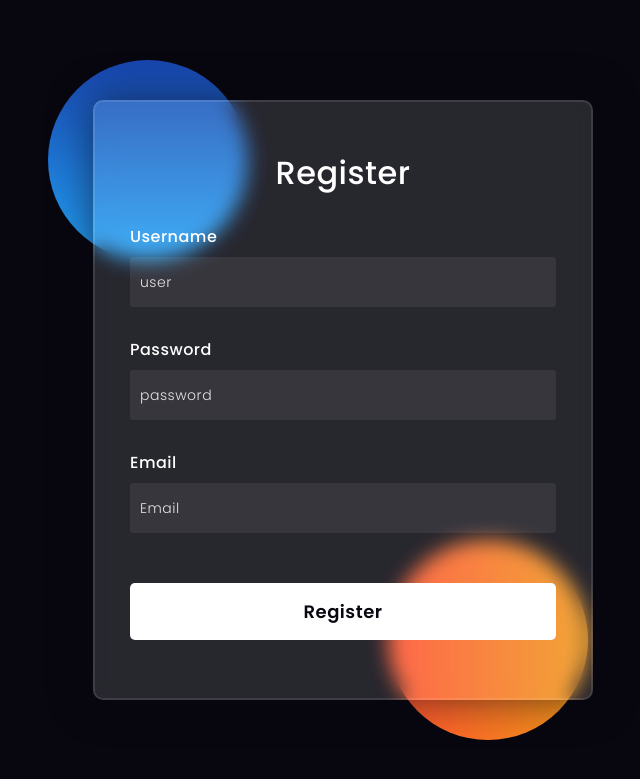
After one commit to bthecs/programacion1, a Flask app: template frontend/main/templates/register.html in a window 1280 px wide. The commit adds this page. Shown: the top 779 px of the page, without its empty margins (297-937 px from the left). Run offline with Flask 2, Linux system fonts and the light colour scheme; the template is opened without the code that fills it, so the values that code supplies are empty; parts of the project's set-up code (start-up, migrations or seed data) failed here and were passed over.

Commit message:
crud update

```diff
--- a/backend/main/__init__.py
+++ b/backend/main/__init__.py
@@ -43,7 +43,7 @@ def create_app():
 
 
     app.config['JWT_SECRET_KEY'] = os.getenv('JWT_SECRET_KEY')
-    app.config['JWT_ACCESS_TOKEN_EXPIRES'] = int(os.getenv('JWT_ACCESS_TOKEN_EXPIRES'))
+    app.config['JWT_ACCESS_TOKEN_EXPIRATION'] = os.getenv('JWT_ACCESS_TOKEN_EXPIRATION')
     jwt.init_app(app)
 
     from .auth import routes
--- a/backend/main/resources/user.py
+++ b/backend/main/resources/user.py
@@ -27,7 +27,6 @@ class User(Resource):
         #     return user.to_json_pulic()
 
 
-    @admin_required
     @jwt_required()
     def put(self, id):
         user = db.session.query(UserModel).get_or_404(id)
--- /dev/null
+++ b/frontend/main/static/register.css
@@ -0,0 +1,122 @@
+*,
+*:before,
+*:after{
+padding: 0;
+margin: 0;
+box-sizing: border-box;
+}
+body{
+background-color: #080710;
+}
+.background{
+width: 430px;
+height: 520px;
+position: absolute;
+transform: translate(-50%,-50%);
+left: 50%;
+top: 50%;
+}
+.background .shape{
+height: 200px;
+width: 200px;
+position: absolute;
+border-radius: 50%;
+}
+.shape:first-child{
+background: linear-gradient(
+  #1845ad,
+  #23a2f6
+);
+left: -80px;
+top: -80px;
+}
+.shape:last-child{
+background: linear-gradient(
+  to right,
+  #ff512f,
+  #f09819
+);
+right: -30px;
+bottom: -80px;
+}
+form{
+height: 600px;
+width: 500px;
+background-color: rgba(255,255,255,0.13);
+position: absolute;
+transform: translate(-50%,-50%);
+top: 50%;
+left: 50%;
+border-radius: 10px;
+backdrop-filter: blur(10px);
+border: 2px solid rgba(255,255,255,0.1);
+box-shadow: 0 0 40px rgba(8,7,16,0.6);
+padding: 50px 35px;
+}
+form *{
+font-family: 'Poppins',sans-serif;
+color: #ffffff;
+letter-spacing: 0.5px;
+outline: none;
+border: none;
+}
+form h3{
+font-size: 32px;
+font-weight: 500;
+line-height: 42px;
+text-align: center;
+}
+
+label{
+display: block;
+margin-top: 30px;
+font-size: 16px;
+font-weight: 500;
+}
+input{
+display: block;
+height: 50px;
+width: 100%;
+background-color: rgba(255,255,255,0.07);
+border-radius: 3px;
+padding: 0 10px;
+margin-top: 8px;
+font-size: 14px;
+font-weight: 300;
+}
+::placeholder{
+color: #e5e5e5;
+}
+button{
+margin-top: 50px;
+width: 100%;
+background-color: #ffffff;
+color: #080710;
+padding: 15px 0;
+font-size: 18px;
+font-weight: 600;
+border-radius: 5px;
+cursor: pointer;
+}
+.social{
+margin-top: 30px;
+display: flex;
+}
+.social div{
+background: red;
+width: 150px;
+border-radius: 3px;
+padding: 5px 10px 10px 5px;
+background-color: rgba(255,255,255,0.27);
+color: #eaf0fb;
+text-align: center;
+}
+.social div:hover{
+background-color: rgba(255,255,255,0.47);
+}
+.social .fb{
+margin-left: 25px;
+}
+.social i{
+margin-right: 4px;
+}
--- a/frontend/main/templates/poem_view.html
+++ b/frontend/main/templates/poem_view.html
@@ -9,6 +9,7 @@
 
 {% block content %}
 <section>
+    <form method="get" action="/poem/edit_poem/{{poem.id}}">
         <div id="poem">
             <h1 class="poem_title">{{poem.title}}</h1>
             <h2>{{poem.user.name}}</h2>
@@ -18,6 +19,8 @@
             <p class="poem_content">{{poem.score}}</p>
             <p class="poem_content">{{poem.date}}</p>
         </div>
+        <button type="submit"><a>Edit</a></button>
+    </form>
 </section>
 <section>
     <div class="container">
@@ -80,7 +83,9 @@
 
                                     <label class="star star-1" for="star-1"></label>
 
+
                                 </form>
+
 
                             </div>
 
--- a/frontend/main/templates/profile.html
+++ b/frontend/main/templates/profile.html
@@ -29,7 +29,10 @@
             <div class="col-lg-6">
                 <div class="card">
                     <div class="card-body info-card social-about">
+                        <form method="get" action="/user/edit_user/{{user.id}}">
                         <h2 class="text-blue">{{user.name}}</h2>
+                        <button type="submit">edit name</button>
+                        </form>
                         <h4><strong>Information User</strong></h4>
                         <p>Lorem ipsum dolor sit amet, consectetur adipisicing elit, sed do eiusmod tempor incididunt ut
                             labore et dolore magna aliqua. </p>
--- /dev/null
+++ b/frontend/main/templates/register.html
@@ -0,0 +1,32 @@
+<!DOCTYPE html>
+<html lang="en">
+<head>
+  <!-- Design by foolishdeveloper.com -->
+    <title>Sing up</title>
+
+    <link rel="preconnect" href="https://fonts.gstatic.com">
+    <link rel="stylesheet" href="https://cdnjs.cloudflare.com/ajax/libs/font-awesome/5.15.4/css/all.min.css">
+    <link href="https://fonts.googleapis.com/css2?family=Poppins:wght@300;500;600&display=swap" rel="stylesheet">
+    <link rel="stylesheet" href="{{ url_for('static',filename='register.css')}}" type="text/css">
+</head>
+<body>
+    <div class="background">
+        <div class="shape"></div>
+        <div class="shape"></div>
+    </div>
+    <form method="post" action="/register">
+        <h3>Register</h3>
+
+        <label for="username">Username</label>
+        <input type="text" placeholder="user" type="user" name="user" id="username">
+
+        <label for="password">Password</label>
+        <input type="password" placeholder="password" type="password" name="password" id="password">
+
+        <label for="password">Email</label>
+        <input type="Email" placeholder="Email" type="Email" name="email" id="password">
+
+        <button type="submit">Register</button>
+    </form>
+</body>
+</html>
```
Also changed, not shown: backend/main/auth/routes.py (+34 -0 lines), frontend/main/routes/main.py (+28 -0 lines), frontend/main/routes/poem.py (+57 -8 lines), frontend/main/routes/user.py (+55 -0 lines), frontend/main/static/profile_edit.css (added, +149 -0 lines), frontend/main/static/profile_edit.js (added, +15 -0 lines), frontend/main/templates/base.html (+6 -1 lines), frontend/main/templates/profile_edit.html (added, +50 -0 lines), frontend/main/templates/update_poem.html (added, +25 -0 lines), backend/poems.db. Lines whose indentation alone changed are shown as unchanged.
